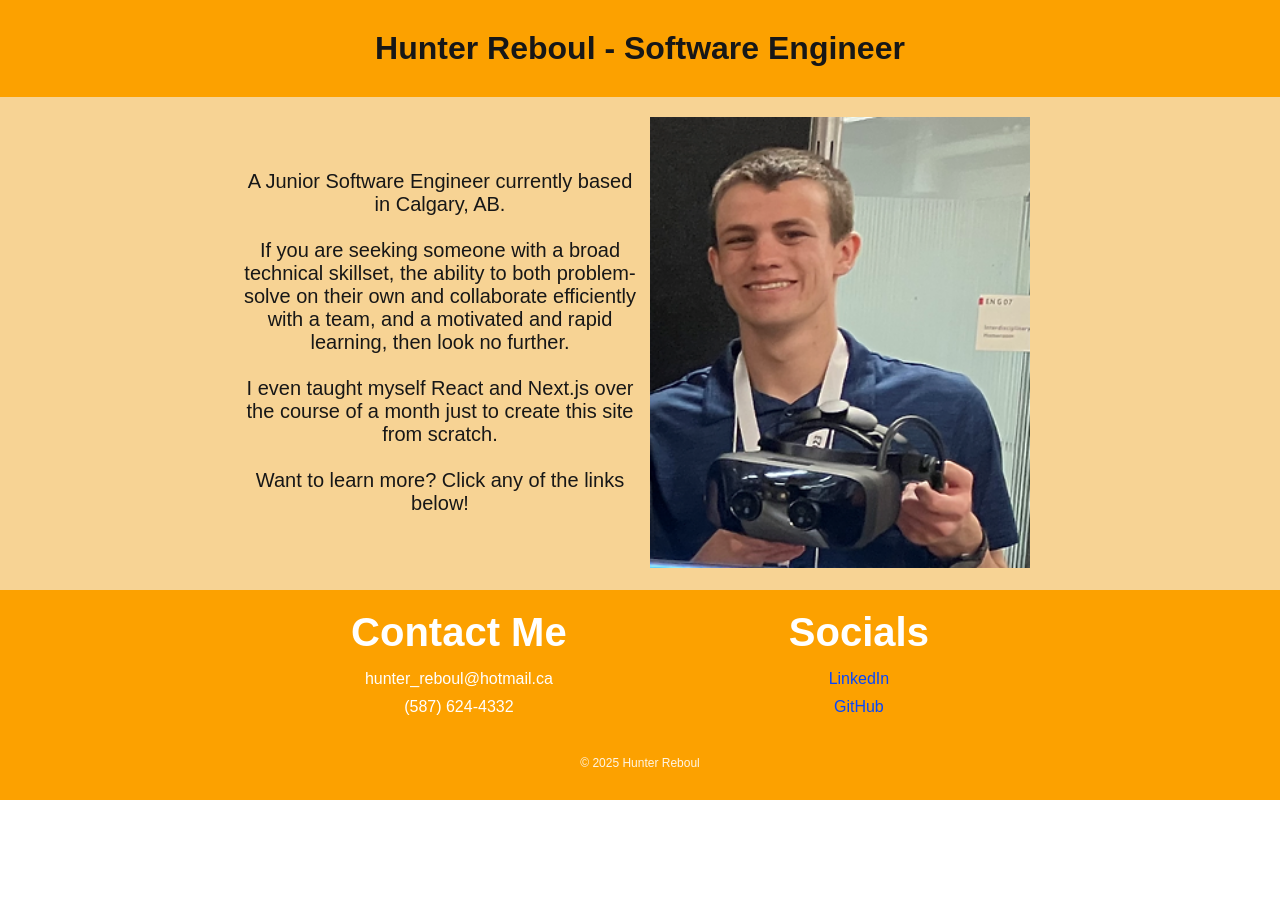
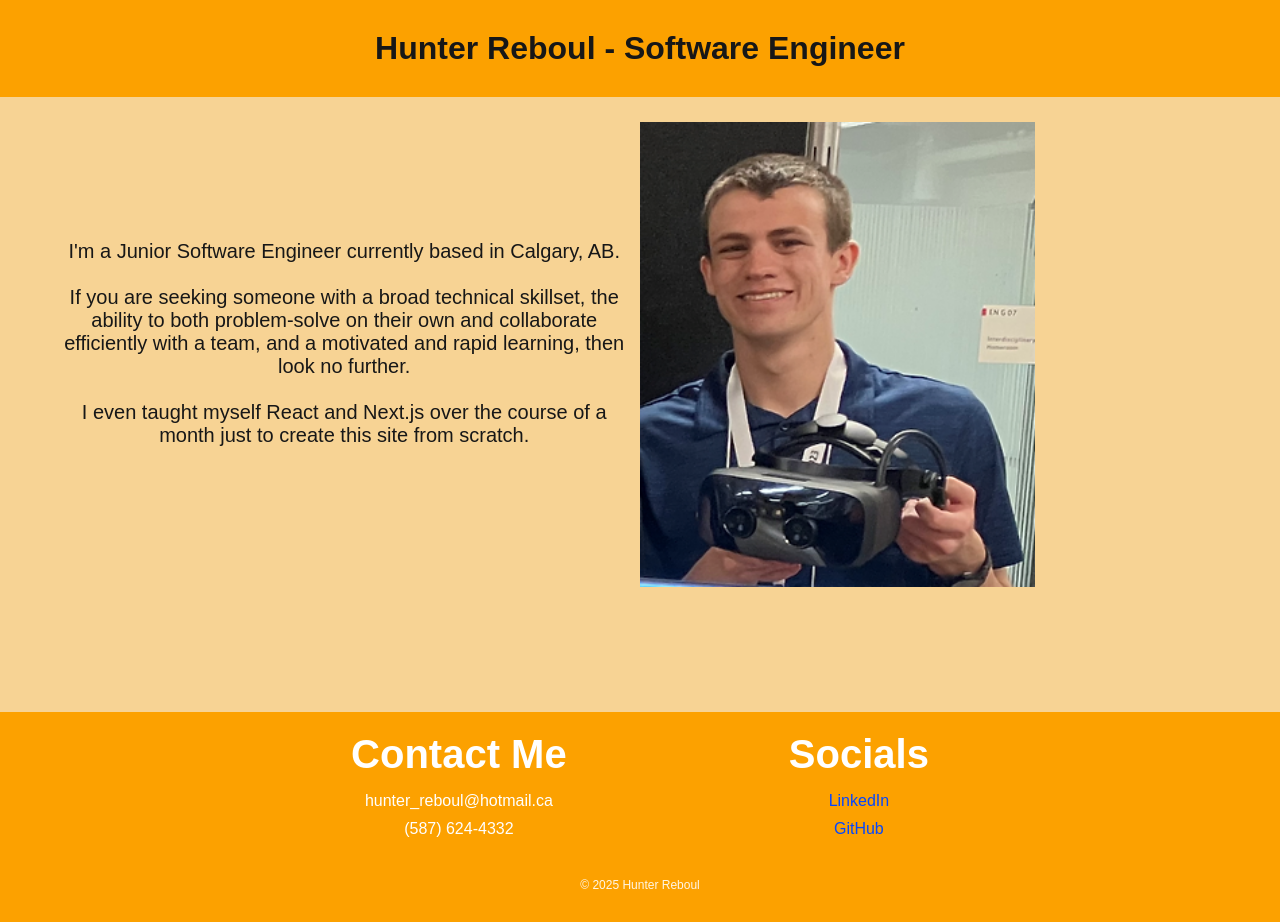
Before and after one commit to Hunter-Reboul/portfolio-site, a Next.js app: page / in a window 1280 px wide. Before the commit the page ends 800 px from the top, so only its background shows below. Built offline with nearby package versions, Linux system fonts and the light colour scheme.

Commit message:
Intro text and profile picture change size based on page width

```diff
--- a/src/app/page.js
+++ b/src/app/page.js
@@ -7,19 +7,20 @@ export default function Home() {
             <h1 className={styles.title}>Hunter Reboul - Software Engineer</h1>
             <div className={styles.introContainer}>
                 <p className={styles.pageText}>
-                    A Junior Software Engineer currently based in Calgary, AB.<br /><br />
+                    I'm a Junior Software Engineer currently based in Calgary, AB.<br /><br />
                     If you are seeking someone with a broad technical skillset, the ability to both
                     problem-solve on their own and collaborate efficiently with a team, and a motivated
                     and rapid learning, then look no further.<br /><br />
                     I even taught myself React and Next.js over the course of a month just to create this
                     site from scratch.<br /><br />
-                    Want to learn more? Click any of the links below!
                 </p>
                 <img className={styles.profile}
                     src="/Hunter.png"
                     alt="An image of Hunter Reboul smiling at the camera while holding up a Varjo XR-3 headset."
                 />
             </div>
+            <div className={styles.skillsContainer}>
+            </div>
         </div>
     );
 }
--- a/src/app/page.module.css
+++ b/src/app/page.module.css
@@ -12,23 +12,51 @@
 
 .introContainer {
     display: grid;
-    grid-template-columns: 1fr 1fr;
+    align-items: center;
+    grid-template-columns: 50% 50%;
     margin: auto;
-    max-width: 800px;
+    min-width: 800px;
+    max-width: 1600px;
+    min-height: 500px;
+    max-height: 1000px;
+    padding: 5px 20px;
+}
+
+.skillsContainer {
+    display: flex;
+    padding: 50px 0px;
+    mix-width: 1200px;
+    max-width: 2000px;
 }
 
 .profile {
-    display: block;
-    margin: 10px auto;
-    padding: 10px;
-    width: 400px;
-    height: 471px;
+    float: left;
+    margin: 20px 0px;
+    width: 30vw;
+    max-width: 650px;
 }
 
 .pageText {
+    float: right;
     font-family: Arial, sans-serif;
-    font-size: 20px;
+    font-size: 1.5vw;
     text-align: center;
-    margin: auto;
-    width: 400px;
+    margin: auto 0px;
+    margin: 10px;
+    margin-left: 3vw;
 }
+
+@media (max-width: 1325px) {
+    .profile {
+        width: 395px;
+    }
+    .pageText {
+        font-size: 20px;
+    }
+}
+
+@media (max-width: 900px) {
+    .pageText {
+        margin-left: 10px;
+    }
+}
```
